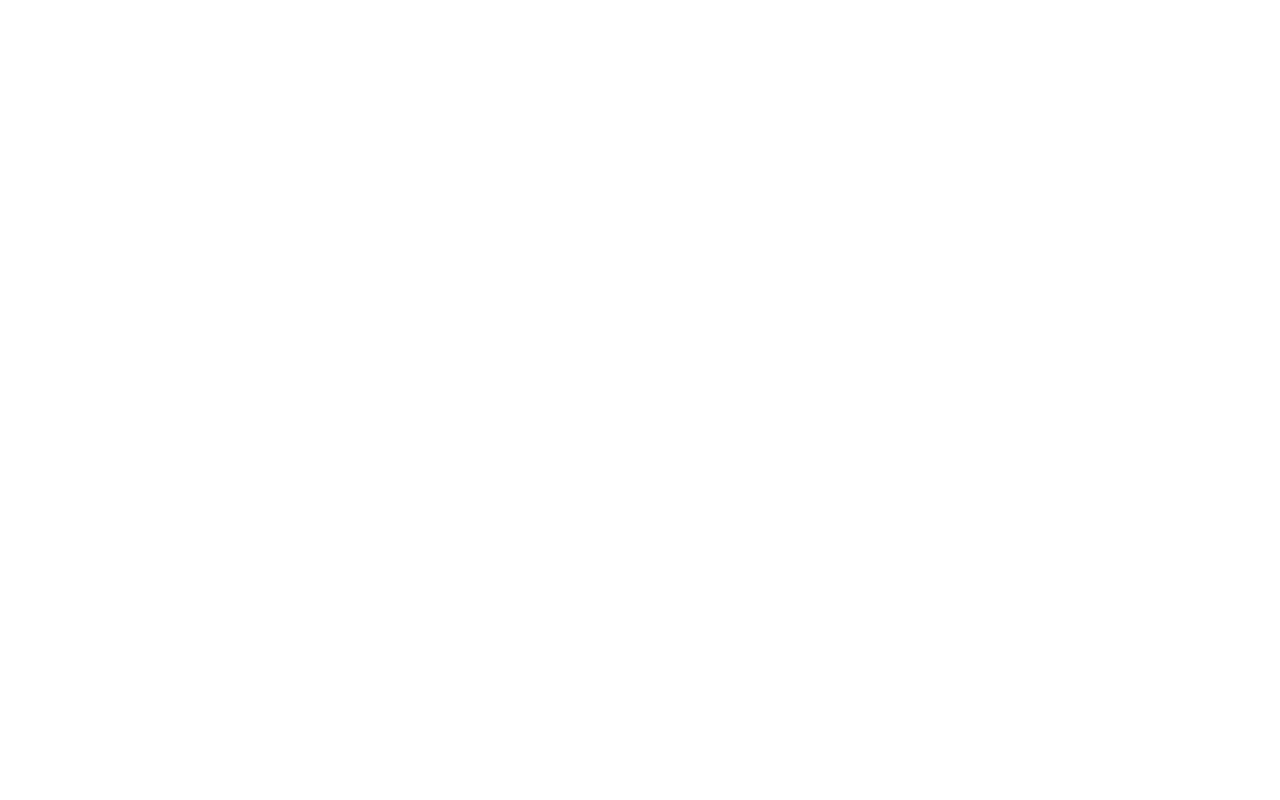
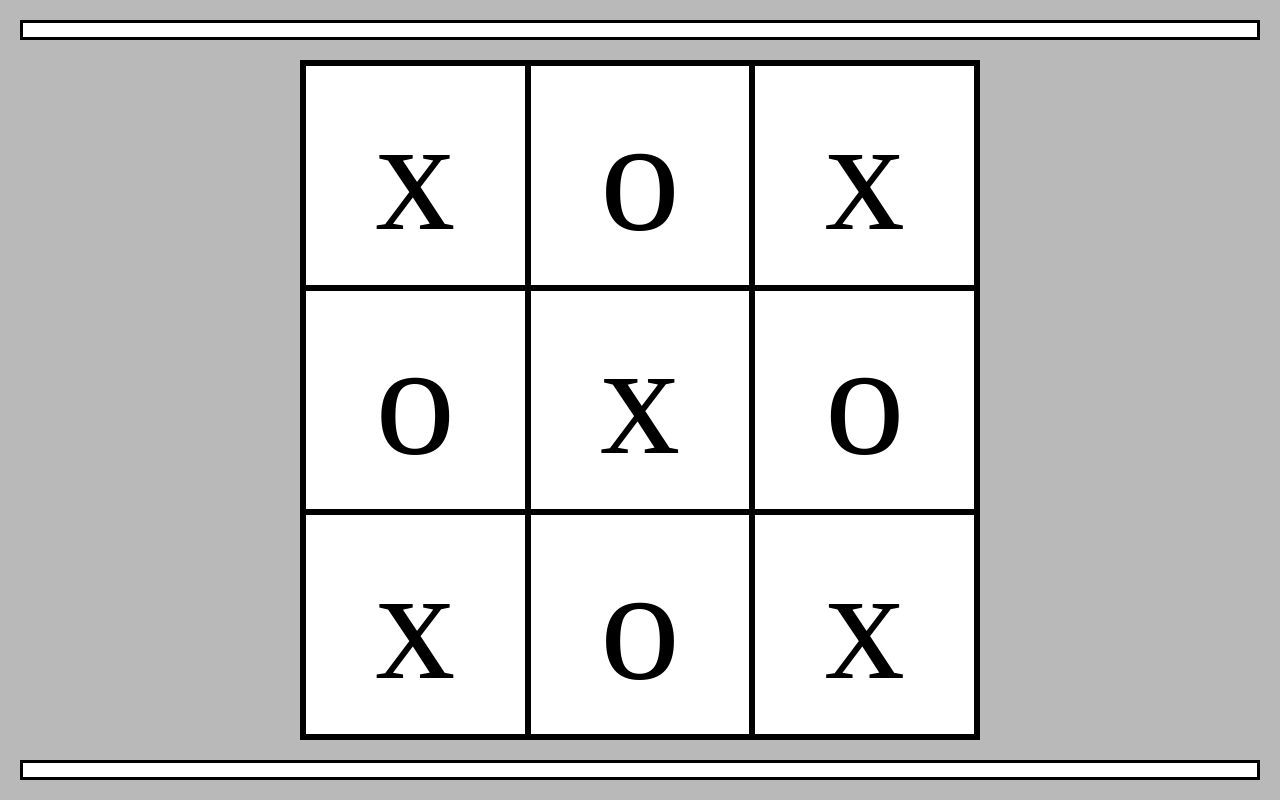
Before and after one commit to 99slayer/odin-tic-tac-toe, a plain HTML site: page index.html in a window 1280 px wide. Drawn offline with Linux system fonts and the light colour scheme.

Commit message:
- Created a function within the displayController module that creates and populates the tic-tac-toe grid.

```diff
--- a/index.html
+++ b/index.html
@@ -9,6 +9,24 @@
     <script src="script.js" defer></script>
 </head>
 <body>
+    <div class="main">
+        <div class="header">
 
+        </div>
+        <div class="gridCont">
+           <!-- <div class="gridCell 1"><p>X</p></div>
+           <div class="gridCell 2"></div>
+           <div class="gridCell 3"></div>
+           <div class="gridCell 4"></div>
+           <div class="gridCell 5"></div>
+           <div class="gridCell 6"></div>
+           <div class="gridCell 7"></div>
+           <div class="gridCell 8"></div>
+           <div class="gridCell 9"></div> -->
+        </div>
+        <div class="footer">
+            <!-- <h3>Odin Tic Tac Toe</h3> -->
+        </div>
+    </div>
 </body>
 </html>
--- a/script.js
+++ b/script.js
@@ -0,0 +1,35 @@
+// Your main goal here is to have as little global code as possible. Try tucking everything away inside of a module or factory.
+// Rule of thumb: if you only ever need ONE of something (gameBoard, displayController), use a module.
+// If you need multiples of something (players!), create them with factories.
+
+const gridCont = document.querySelector('.gridCont');
+
+// game board object
+const gameBoard = (() => {
+    const gameState = ['x','o','x','o','x','o','x','o','x'];
+    return {gameState,};
+})();
+
+// display controller object
+const displayController = (() => {
+    const updateBoard = (x) => {
+        for(let [i,index] = [x.length,0];i>0;--i,++index){
+            const gridCell = document.createElement('div');
+            gridCell.classList.add('gridCell');
+            gridCell.setAttribute('data-cell-number',`${index + 1}`); // *
+            const cellContent = document.createElement('p')
+            cellContent.textContent = `${x[index]}`;
+            gridCell.appendChild(cellContent);
+            gridCont.appendChild(gridCell);
+        }
+    }
+    return{updateBoard,};
+})();
+
+
+// factory to create players
+const PlayerFactory = () => {
+
+};
+displayController.updateBoard(gameBoard.gameState);
+console.log();
--- a/styles.css
+++ b/styles.css
@@ -0,0 +1,50 @@
+*{
+    padding: 0;
+    margin: 0;
+    box-sizing: border-box;
+}
+body{
+    height: 100vh;
+    background-color: rgb(185, 185, 185);
+}
+.main{
+    padding: 20px;
+    height: 100%;
+    width: 100%;
+    display: flex;
+    flex-direction: column;
+    /* justify-content: center; */
+    align-items: center;
+    gap: 20px;
+}
+.header{
+    flex: 1;
+    align-self: stretch;
+    background-color: white;
+    border: 3px solid black;
+}
+.gridCont{
+    height: 680px;
+    width: 680px;
+    display: grid;
+    justify-content: center;
+    grid-template-columns: 1fr 1fr 1fr;
+    grid-template-rows: 1fr 1fr 1fr;
+    background-color: white;
+    border: 3px solid black;
+}
+.gridCell{
+    display: flex;
+    justify-content: center;
+    align-items: center;
+    border: 3px solid black;
+}
+.gridCell p{
+    font-size: 10em;
+}
+.footer{
+    align-self: stretch;
+    flex: 1;
+    background-color: white;
+    border: 3px solid black;
+}
```
